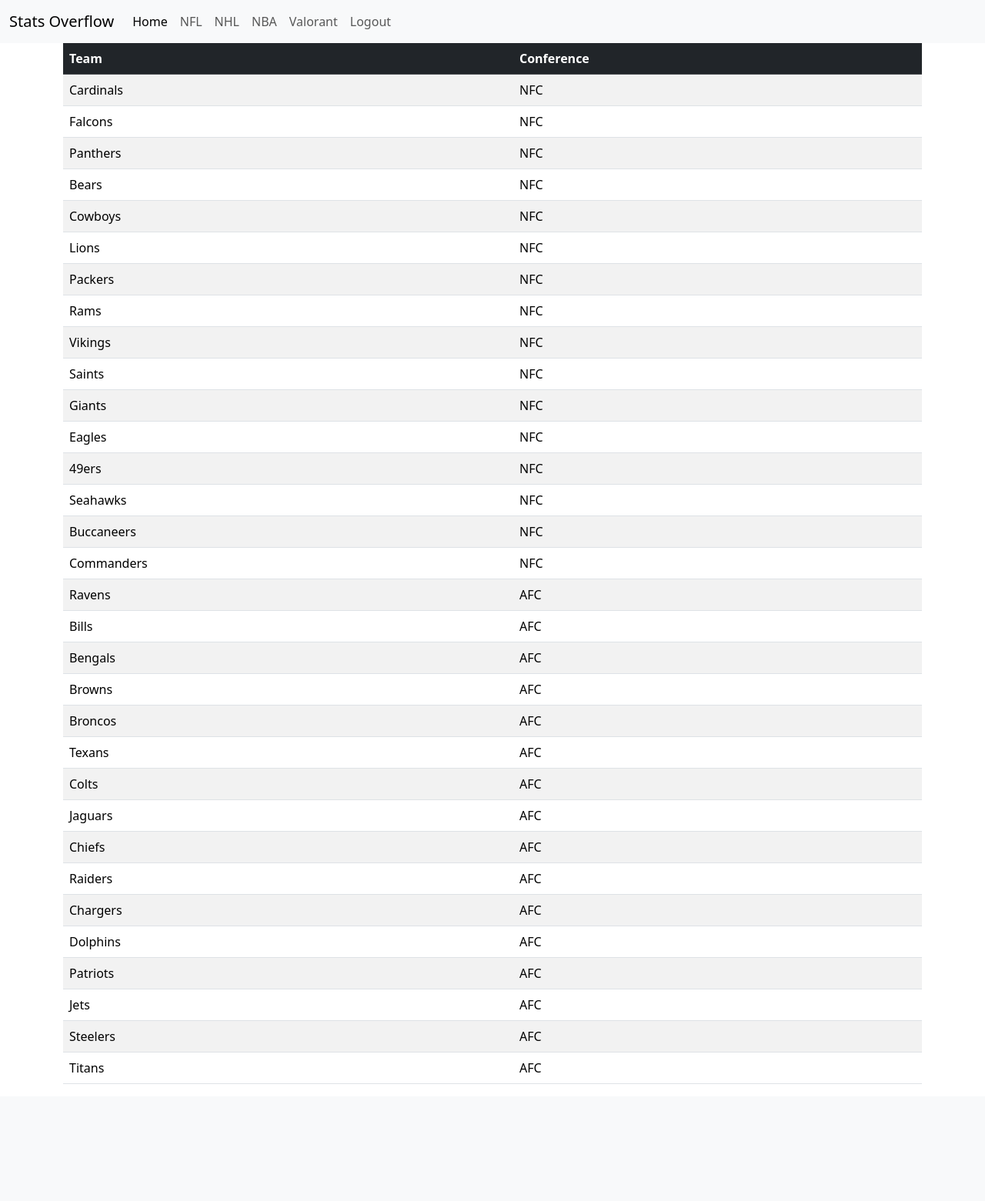
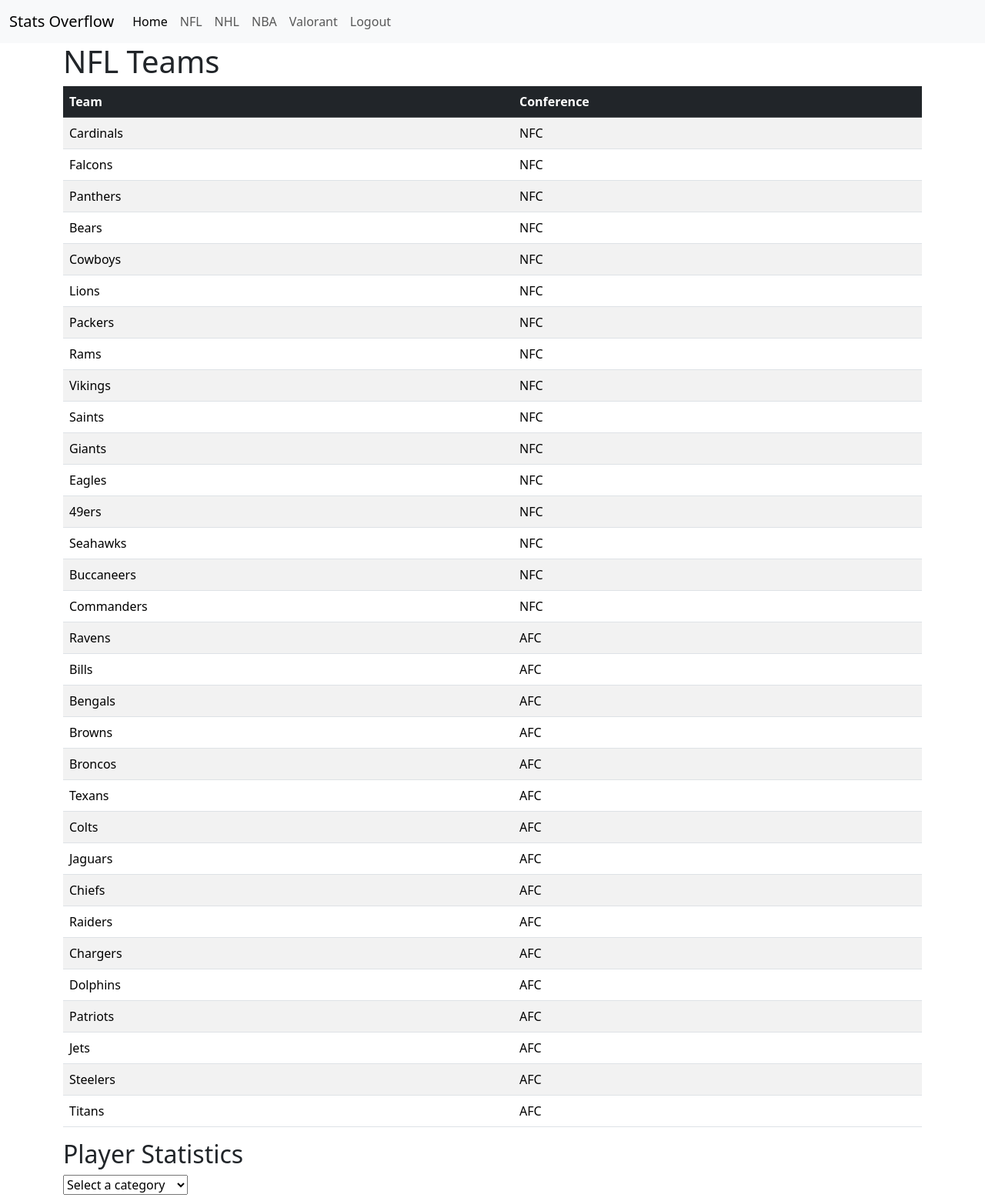
Before and after one commit to Jeffrey-Anderson392/Stats-Overflow, a Django app: page /NFL/ in a window 1280 px wide. Shown: the whole page at 77% size. Before the commit the page ends 1409 px from the top, so only its background shows below. Run offline with Django 5.2, Linux system fonts and the light colour scheme; a user stored in the database is signed in; data comes from the database, SQL or seed files in the repository; both versions use the stored data as it was after the commit.

Commit message:
Added tables that can change based off the user's choice

```diff
--- a/stats_overflow/sports_stats/templates/sports_stats/NFL.html
+++ b/stats_overflow/sports_stats/templates/sports_stats/NFL.html
@@ -1,11 +1,11 @@
 {% extends 'sports_stats/base.html' %}
-
+{% load custom_tags %}
 {% block title %}
     NFL Stats
 {% endblock %}
 
 {% block content %}
-
+    <h1>NFL Teams</h1>
     {% if team_list %}
         <table class="table table-striped">
             <thead class="table-dark">
@@ -23,6 +23,34 @@
         <p>There are no teams.</p>
     {% endif %}
 
+    <h2>Player Statistics</h2>
+    <form method="get" action="">
+        <select name="category" onchange="this.form.submit()">
+            <option value="">Select a category</option>
+            {% for category in stats_categories %}
+                <option value="{{ category }}" {% if category == selected_category %}selected{% endif %}>{{ category }}</option>
+            {% endfor %}
+        </select>
+    </form>
 
-
+    {% if stats_data %}
+        <table class="table">
+            <thead>
+                <tr>
+                    {% for field_name in field_names %}
+                        <th>{{ field_name }}</th>
+                    {% endfor %}
+                </tr>
+            </thead>
+            <tbody>
+                {% for item in stats_data %}
+                    <tr>
+                        {% for field_name in field_names %}
+                            <td>{{ item|get_field:field_name }}</td>
+                        {% endfor %}
+                    </tr>
+                {% endfor %}
+            </tbody>
+        </table>
+    {% endif %}
 {% endblock %}
--- a/stats_overflow/sports_stats/views.py
+++ b/stats_overflow/sports_stats/views.py
@@ -1,4 +1,6 @@
 from django.shortcuts import render
+from django.apps import apps
+
 
 
 from .models import NBA_Player_Scoring_Stats
@@ -30,11 +32,47 @@ from .models import NBA_Team
 # Create your views here.
 
 def home(request):
+
     return render(request, 'sports_stats/home.html', {})
+
 
 def NFL(request):
     nfl_team_list = NFL_Team.objects.all()
-    return render(request, 'sports_stats/NFL.html', {"team_list": nfl_team_list})
+    stats_categories = [
+        'Team List', 'Defense Stats', 'Kick Returns Stats', 'Kicking Stats',
+        'Passing Stats', 'Punt Returns Stats', 'Punting Stats',
+        'Receiving Stats', 'Rushing Stats', 'Scoring Stats'
+    ]
+    category_models = {
+        'Team List': 'NFL_Team',
+        'Defense Stats': 'NFL_Player_Defense_Stats',
+        'Kick Returns Stats': 'NFL_Player_Kick_Returns_Stats',
+        'Kicking Stats': 'NFL_Player_Kicking_Stats',
+        'Passing Stats': 'NFL_Player_Passing_Stats',
+        'Punt Returns Stats': 'NFL_Player_Punt_Returns_Stats',
+        'Punting Stats': 'NFL_Player_Punting_Stats',
+        'Receiving Stats': 'NFL_Player_Receiving_Stats',
+        'Rushing Stats': 'NFL_Player_Rushing_Stats',
+        'Scoring Stats': 'NFL_Player_Scoring_Stats',
+    }
+
+    selected_category = request.GET.get('category')
+    stats_data = None
+    field_names = []
+
+    if selected_category:
+        model_name = category_models[selected_category]
+        model = apps.get_model('sports_stats', model_name)
+        stats_data = model.objects.all()
+        field_names = [field.name for field in model._meta.fields]
+
+    return render(request, 'sports_stats/NFL.html', {
+        "team_list": nfl_team_list,
+        "stats_categories": stats_categories,
+        "selected_category": selected_category,
+        "stats_data": stats_data,
+        "field_names": field_names
+    })
 
 def NBA(request):
     return render(request, 'sports_stats/NBA.html', {})
```
Also changed, not shown: stats_overflow/sports_stats/templatetags/custom_tags.py (added, +7 -0 lines), stats_overflow/db.sqlite3.
